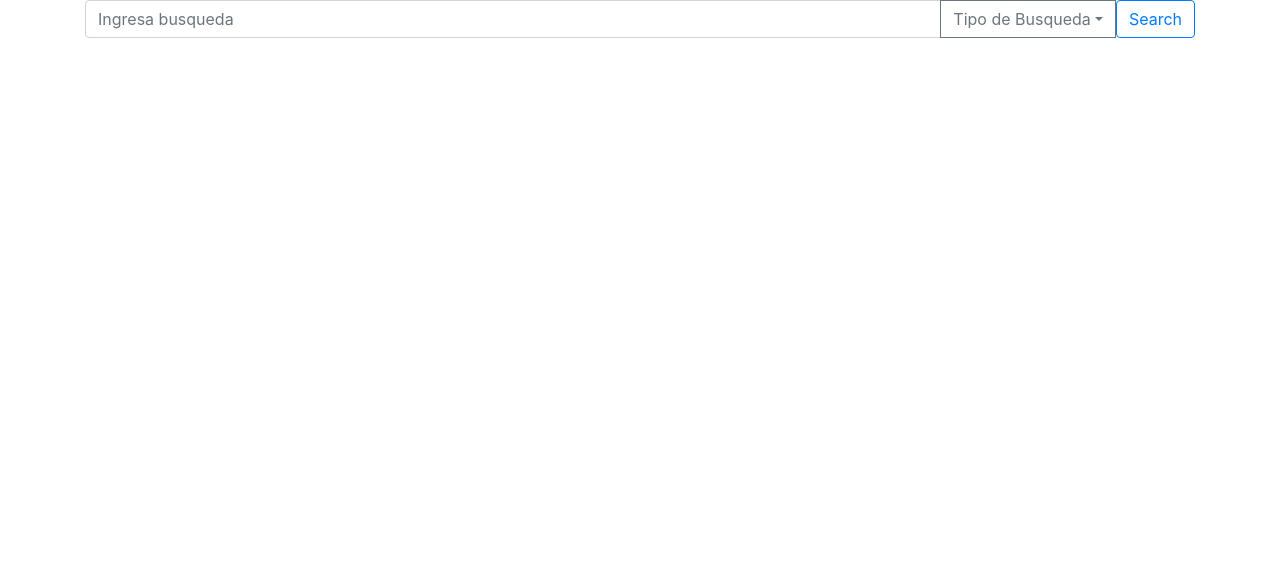
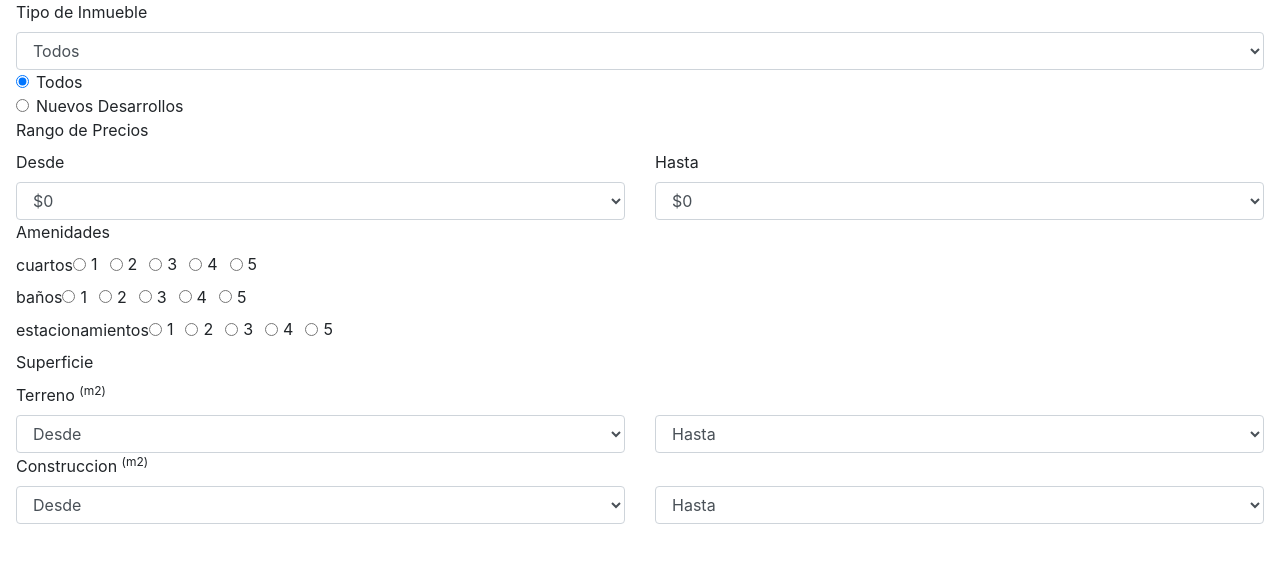
Before and after one commit to VictorLlamas/clasificadosOnline, a React (Create React App) app: page / in a window 1280 px wide. Shown: the top 562 px of the page. Built offline with nearby package versions, Linux system fonts and the light colour scheme.

Commit message:
Add filter component

```diff
--- a/src/App.js
+++ b/src/App.js
@@ -3,12 +3,13 @@ import Register from './components/register/'
 import Signin from './components/signin/'
 import Header from './components/header/'
 import Homepage from './components/homepage/'
+import Filter from './components/filters/'
 
 class App extends Component {
     render() {
     return (
       <div>
-        <Homepage />
+        <Filter />
       </div>
     )
   }
--- /dev/null
+++ b/src/components/filters/index.js
@@ -0,0 +1,97 @@
+import React, { Component } from 'react'
+
+class Filter extends Component{
+
+    render(){
+
+        return(
+        <div class="mx-3">
+            <div>
+                <label>Tipo de Inmueble</label>
+                <div >
+                    <select class="form-control">
+                        {['Todos','Departamentos','Casas','Terrenos','Oficinas','Locales','Bodegas','Otros'].map((value)=>(
+                                        <option>{value}</option>
+                        ))}
+                    </select>
+                </div>
+            </div>
+            <div>
+                <div class="form-check">
+                    <input className="form-check-input" type="radio" name="exampleRadios" id="exampleRadios1" value="option1" checked/>
+                    <label className="form-check-label" htmlfor="exampleRadios1"> Todos</label>
+                </div>
+                <div class="form-check">
+                    <input class="form-check-input" type="radio" name="exampleRadios" id="exampleRadios2" value="option2"/>
+                    <label class="form-check-label" for="exampleRadios2">Nuevos Desarrollos</label>
+                </div>
+            </div>
+            <div>
+                <label> Rango de Precios</label>
+            </div>
+            <div className="row">
+                <div className="col">
+                    <label>Desde</label>
+                    <select className="form-control">
+                        {['$0','$500,000','$1000,000','$1,500,000','$2,000,000','$2,500,000','$3,000,000','$4,000,000',
+                          '$5,000,000','$6,000,000', '$8,000,000'].map((value)=>(
+                                        <option>{value}</option>
+                        ))}
+                    </select>
+                </div>
+                <div className="col">
+                    <label>Hasta</label>
+                    <select className="form-control">
+                        {['$0','$500,000','$1000,000','$1,500,000','$2,000,000','$2,500,000','$3,000,000','$4,000,000',
+                          '$5,000,000','$6,000,000', '$8,000,000', '$+10,000,000'].map((value)=>(
+                                        <option>{value}</option>
+                        ))}
+                    </select>
+                </div>
+            </div>
+            <div>
+                <label> Amenidades</label>
+                {['cuartos', 'baños', 'estacionamientos'].map( ( amenidad ) => (
+                    <div>
+                        <label>{amenidad}</label>
+                        {['1','2','3','4','5'].map(( number ) => (
+                            <div className="form-check form-check-inline">
+                            <input className="form-check-input" type="radio" name="inlineRadioOptions" id={"inlineRadio"+ number} value="option1"/>
+                            <label className="form-check-label" htmlfor={"inlineRadio"+ number}>{number}</label>
+                        </div>
+                        ))}
+                    </div>
+                ))}
+            </div>
+            <div>
+                <label>Superficie</label>
+                {['Terreno', 'Construccion'].map((features)=>(
+                    <div>
+                        <label>{features} <span className="supidc">(m2)</span></label>
+                        <div className="row">
+                            <div className="col">
+                                <select className="form-control">
+                                    {['Desde','100','200','300','400','600','800','1000','1500','2000','3000'].map((value)=>(
+                                        <option>{value}</option>
+                                    ))}
+                                </select>
+                            </div>
+                            <div className="col">
+                                <select className="form-control">
+                                    {['Hasta','100','200','300','400','600','800','1000','1500','2000','3000','4000+'].map((value)=>(
+                                        <option>{value}</option>
+                                    ))}
+                                </select>
+                            </div>
+                        </div>
+                    </div>
+                ))}
+            </div>
+        </div>
+
+        )
+    }
+
+}
+
+export default Filter
--- a/src/index.css
+++ b/src/index.css
@@ -18,3 +18,8 @@ html {
     margin-right: auto;
     margin-left: auto;
   }
+
+  .supidc {
+    vertical-align:super;
+    font-size:9pt;
+  }
```
